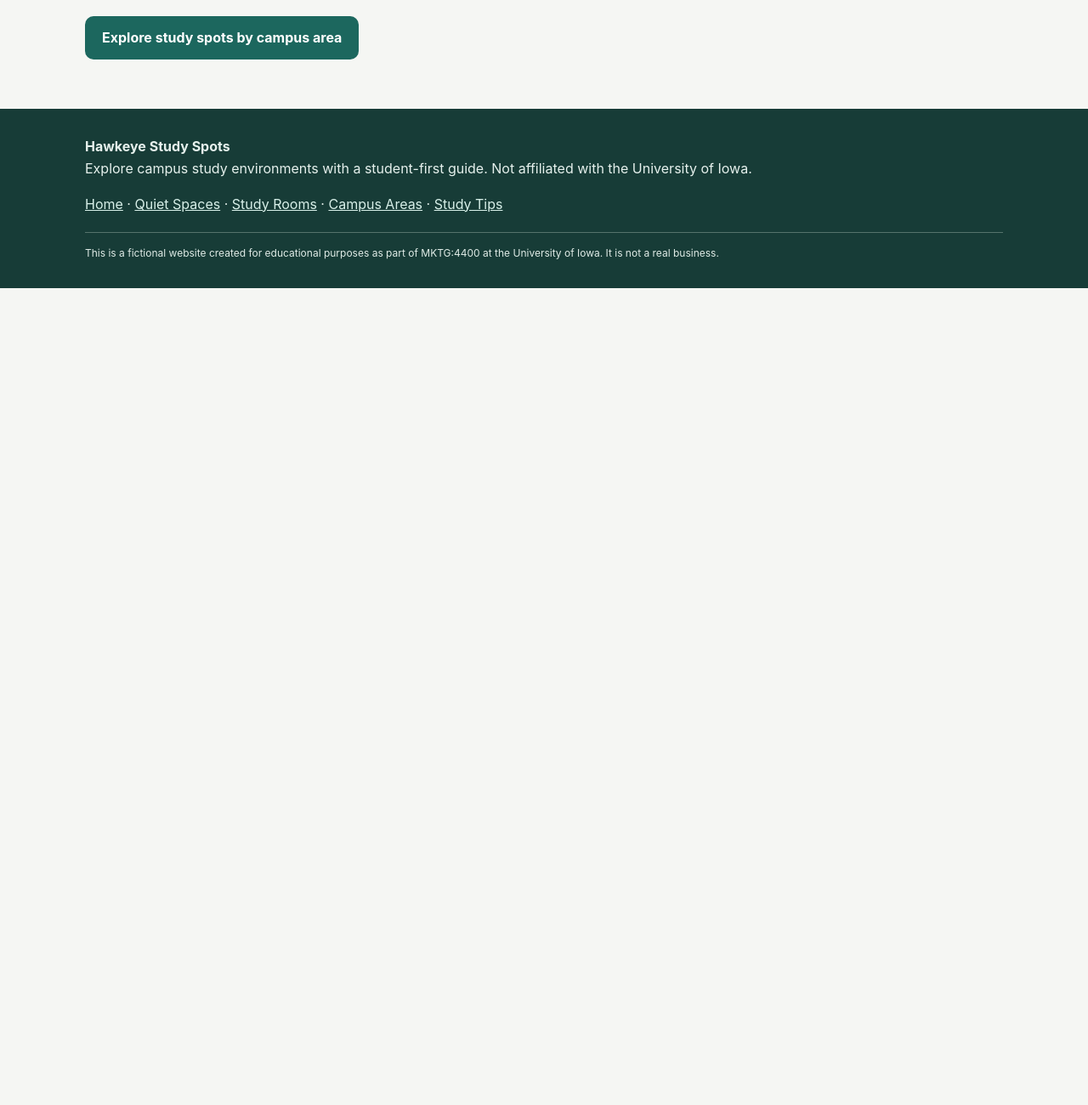
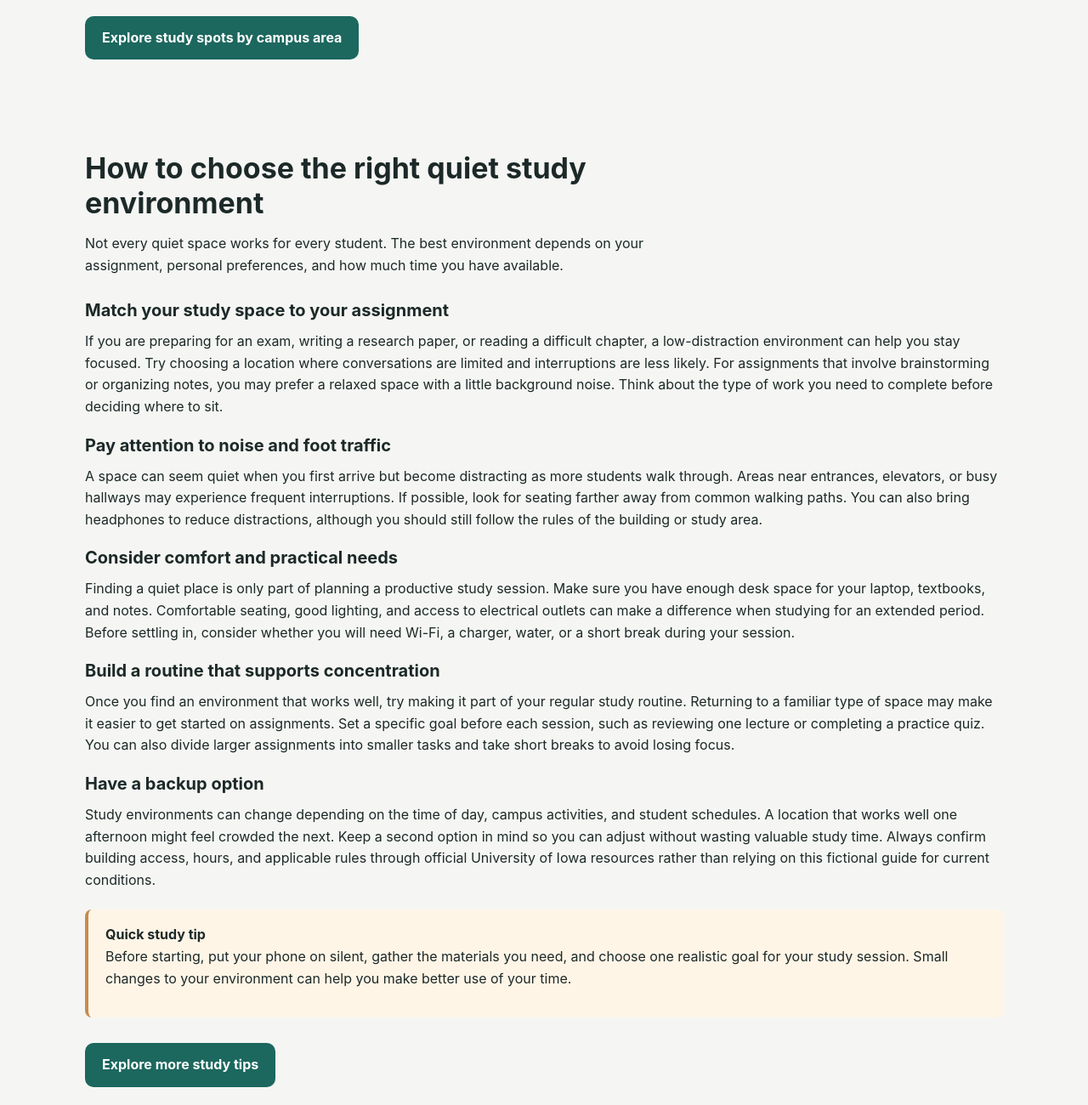
Before and after one commit to bennethussey7-png/Hawkeye-Study-Spots, a plain HTML site: page quiet-spaces.html in a window 1280 px wide. Shown: the part 980-2280 px from the top of the page at 85% size. Before the commit the page ends 1319 px from the top, so only its background shows below. Drawn offline with Linux system fonts and the light colour scheme.

Commit message:
Expand Quiet Spaces content for D3

```diff
--- a/quiet-spaces.html
+++ b/quiet-spaces.html
@@ -8,6 +8,7 @@
   <meta name="description" content="Find ideas for quiet study spaces at the University of Iowa and learn how to choose a low-distraction place to work.">
   <link rel="stylesheet" href="style.css">
 </head>
+
 <body>
   <div class="notice">This is a fictional website created for educational purposes as part of MKTG:4400 at the University of Iowa. It is not a real business.</div>
 
@@ -69,6 +70,37 @@
         <a class="button" href="campus-areas.html">Explore study spots by campus area</a>
       </div>
     </section>
+
+    <section>
+      <div class="container">
+        <div class="sectionintro">
+          <h2>How to choose the right quiet study environment</h2>
+          <p>Not every quiet space works for every student. The best environment depends on your assignment, personal preferences, and how much time you have available.</p>
+        </div>
+
+        <h3>Match your study space to your assignment</h3>
+        <p>If you are preparing for an exam, writing a research paper, or reading a difficult chapter, a low-distraction environment can help you stay focused. Try choosing a location where conversations are limited and interruptions are less likely. For assignments that involve brainstorming or organizing notes, you may prefer a relaxed space with a little background noise. Think about the type of work you need to complete before deciding where to sit.</p>
+
+        <h3>Pay attention to noise and foot traffic</h3>
+        <p>A space can seem quiet when you first arrive but become distracting as more students walk through. Areas near entrances, elevators, or busy hallways may experience frequent interruptions. If possible, look for seating farther away from common walking paths. You can also bring headphones to reduce distractions, although you should still follow the rules of the building or study area.</p>
+
+        <h3>Consider comfort and practical needs</h3>
+        <p>Finding a quiet place is only part of planning a productive study session. Make sure you have enough desk space for your laptop, textbooks, and notes. Comfortable seating, good lighting, and access to electrical outlets can make a difference when studying for an extended period. Before settling in, consider whether you will need Wi-Fi, a charger, water, or a short break during your session.</p>
+
+        <h3>Build a routine that supports concentration</h3>
+        <p>Once you find an environment that works well, try making it part of your regular study routine. Returning to a familiar type of space may make it easier to get started on assignments. Set a specific goal before each session, such as reviewing one lecture or completing a practice quiz. You can also divide larger assignments into smaller tasks and take short breaks to avoid losing focus.</p>
+
+        <h3>Have a backup option</h3>
+        <p>Study environments can change depending on the time of day, campus activities, and student schedules. A location that works well one afternoon might feel crowded the next. Keep a second option in mind so you can adjust without wasting valuable study time. Always confirm building access, hours, and applicable rules through official University of Iowa resources rather than relying on this fictional guide for current conditions.</p>
+
+        <div class="tip">
+          <b>Quick study tip</b>
+          <p>Before starting, put your phone on silent, gather the materials you need, and choose one realistic goal for your study session. Small changes to your environment can help you make better use of your time.</p>
+        </div>
+
+        <a class="button" href="study-tips.html">Explore more study tips</a>
+      </div>
+    </section>
   </main>
 
   <footer>
```
